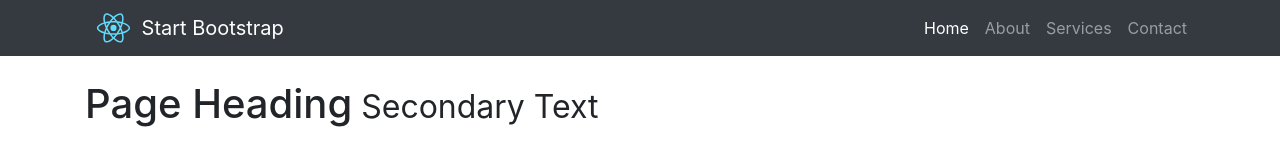
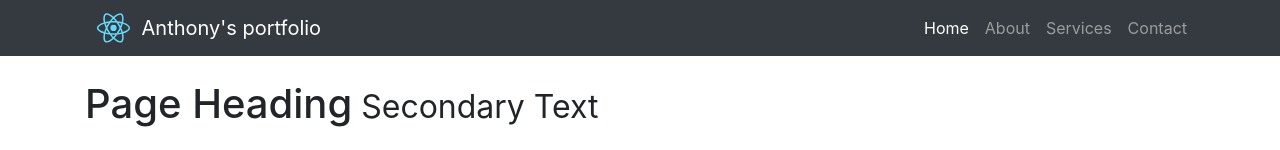
Before and after one commit to anthony0030/techdegree-project-12, a React (Create React App) app: page /home in a window 1280 px wide. Shown: the top 150 px of the page. Built offline with nearby package versions, Linux system fonts and the light colour scheme.

Commit message:
change page title
Signed-off-by: Anthony Veaudry <anthonyveaudry@gmail.com>

```diff
--- a/src/App.js
+++ b/src/App.js
@@ -139,7 +139,7 @@ class App extends Component {
     return (
       <BrowserRouter>
         <div className="App">
-          <MainNav logo={logo} title="Start Bootstrap"/>
+          <MainNav logo={logo} title="Anthony's portfolio"/>
           <div className="container">
             <Heading title="Page Heading" subtitle="Secondary Text"/>
             <Switch>
```
